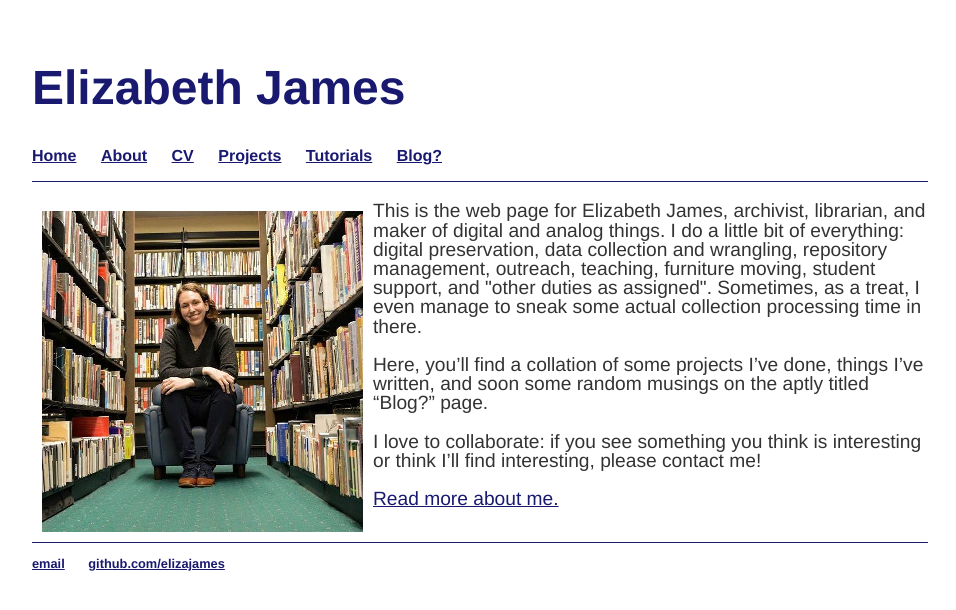
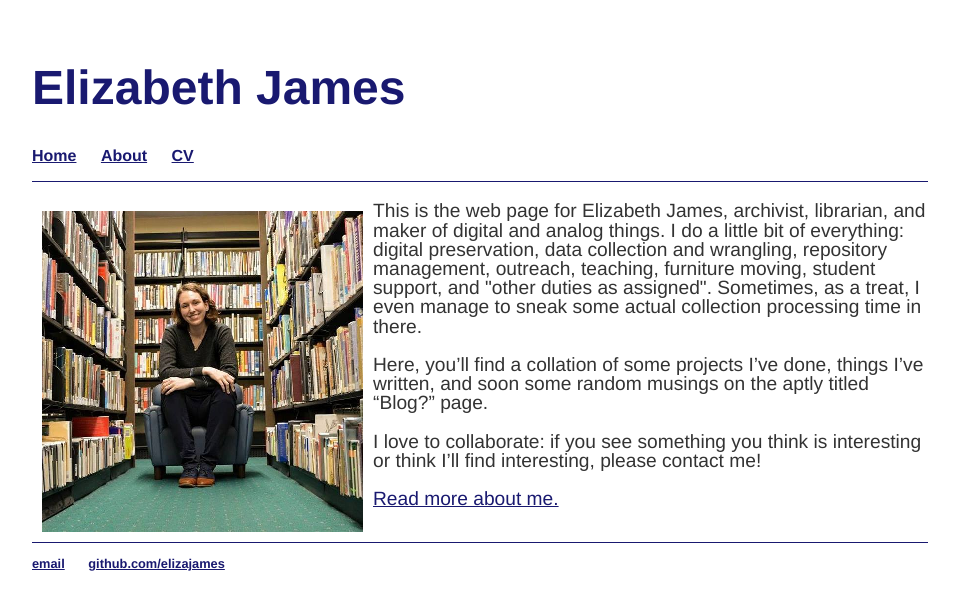
Before and after one commit to elizajames/old_site, a Jekyll site: the page built from index.html, in a window 1280 px wide. Shown: the top 610 px of the page, without its empty margins (160-1116 px from the left). Built offline with Jekyll 4.4.1, drawn with Linux system fonts in a browser that asks for light colours.

Commit message:
Update default.html

```diff
--- a/_layouts/default.html
+++ b/_layouts/default.html
@@ -13,9 +13,6 @@
         		<li><a href="/">Home</a></li>
 	        	<li><a href="/about">About</a></li>
         		<li><a href="/cv">CV</a></li>
-            		<li><a href="/projects">Projects</a></li>
-			<li><a href="/tutorials">Tutorials</a></li>
-        		<li><a href="/blog">Blog?</a></li>
     		</ul>
 		</nav>
 		<div class="container">
```
